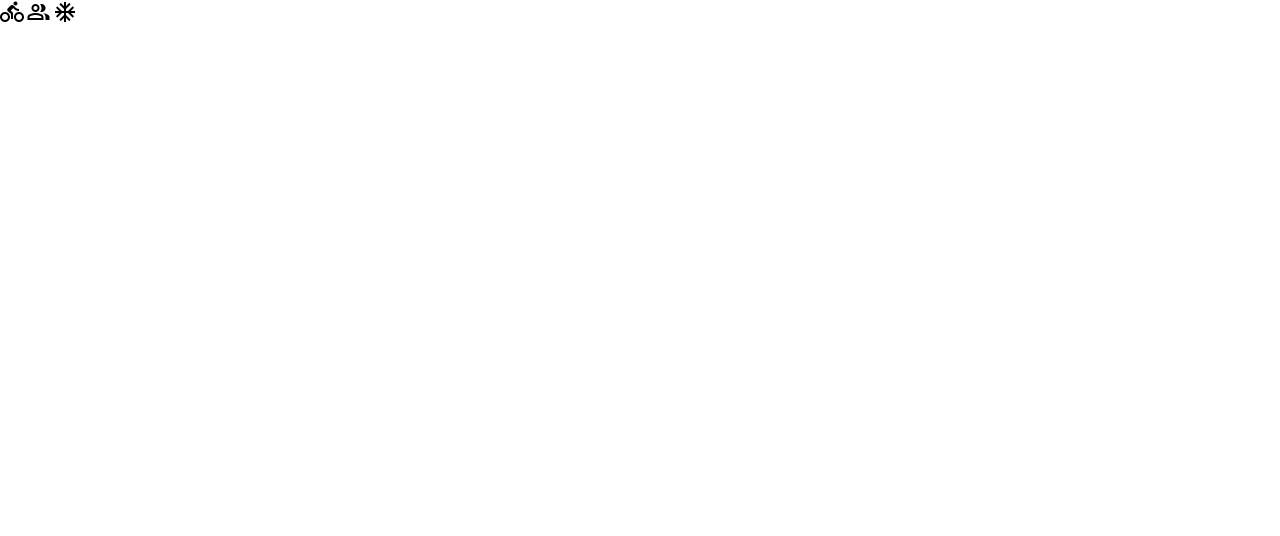
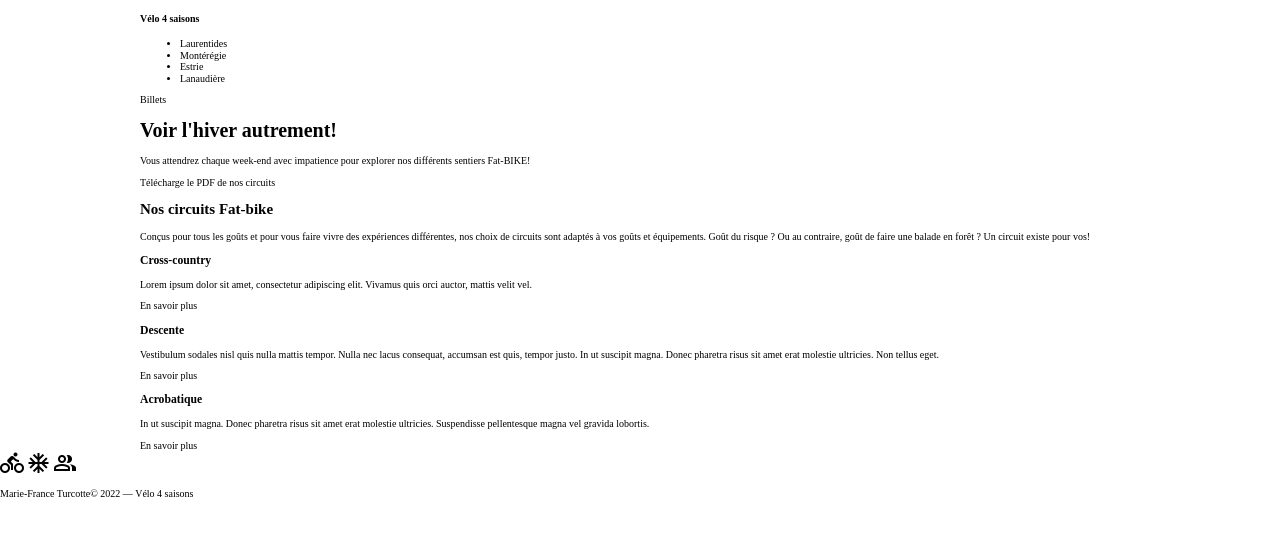
Before and after one commit to Cedrik6245653/CW2_Semaine7, a plain HTML site: page index.html in a window 1280 px wide. Drawn offline with nearby package versions, Linux system fonts and the light colour scheme.

Commit message:
commit html

```diff
--- a/index.html
+++ b/index.html
@@ -6,29 +6,89 @@
 
     <link rel="stylesheet" href="css/normalize.css">
     <link rel="stylesheet" href="css/styles.css">
-
     <script src="js/script.js" defer></script>
 
     <link rel="preconnect" href="https://fonts.googleapis.com">
     <link rel="preconnect" href="https://fonts.gstatic.com" crossorigin>
     <link href="https://fonts.googleapis.com/css2?family=Merriweather:opsz,wght@18..144,700&family=Roboto:wght@100..900&display=swap" rel="stylesheet">
-
-    <link rel="stylesheet" href="https://fonts.googleapis.com/css2?family=Material+Symbols+Outlined:opsz,wght,FILL,GRAD@24,400,0,0&icon_names=directions_bike" />
-    <link rel="stylesheet" href="https://fonts.googleapis.com/css2?family=Material+Symbols+Outlined:opsz,wght,FILL,GRAD@24,400,0,0&icon_names=ac_unit" />
-    <link rel="stylesheet" href="https://fonts.googleapis.com/css2?family=Material+Symbols+Outlined:opsz,wght,FILL,GRAD@24,400,0,0&icon_names=group" />
+    <link rel="stylesheet" href="https://fonts.googleapis.com/css2?family=Material+Symbols+Outlined:opsz,wght,FILL,GRAD@24,400,0,0" />
 </head>
 
 <body>
+    <header>
+        <div class="wrapper">
+            <h4>Vélo 4 saisons</h4>
+            <nav>
+                <ul>
+                    <li>Laurentides</li>
+                    <li>Montérégie</li>
+                    <li>Estrie</li>
+                    <li>Lanaudière</li>
+                </ul>
+            </nav>
+            <span class="bouton">Billets</span>
+        </div>
+    </header>
+
+    <section class="hero">
+        <div class="wrapper">
+            <div class="contenuHero">
+                <h1>Voir l'hiver autrement!</h1>
+                <p>Vous attendrez chaque week-end avec impatience pour explorer nos différents sentiers Fat-BIKE!</p>
+                <span class="bouton">Télécharge le PDF de nos circuits</span>
+            </div>
+        </div>
+    </section>
+
+    <section class="sectionPrincipale">
+        <div class="wrapper">
+            <h2>Nos circuits Fat-bike</h2>
+            <p>Conçus pour tous les goûts et pour vous faire vivre des expériences différentes, nos choix de circuits sont adaptés à vos goûts et équipements. Goût du risque ? Ou au contraire, goût de faire une balade en forêt ? Un circuit existe pour vos!</p>
+
+            <div class="grilleContenu">
+                <article>
+                    <h3>Cross-country</h3>
+                    <p>Lorem ipsum dolor sit amet, consectetur adipiscing elit. Vivamus quis orci auctor, mattis velit vel.</p>
+                    <span class="bouton">En savoir plus</span>
+                </article>
+
+                <article>
+                    <h3>Descente</h3>
+                    <p>Vestibulum sodales nisl quis nulla mattis tempor. Nulla nec lacus consequat, accumsan est quis, tempor justo. In ut suscipit magna. Donec pharetra risus sit amet erat molestie ultricies. Non tellus eget.</p>
+                    <span class="bouton">En savoir plus</span>
+                </article>
+
+                <article>
+                    <h3>Acrobatique</h3>
+                    <p> In ut suscipit magna. Donec pharetra risus sit amet erat molestie ultricies. Suspendisse pellentesque magna vel gravida lobortis.</p>
+                    <span class="bouton">En savoir plus</span>
+                </article>
+            </div>
+        </div>
+    </section>
+
+    <footer>
+        <div class="conteneurLogos">
+            <span class="cercle">
                 <span class="material-symbols-outlined">
                     directions_bike
                 </span>
+            </span>
 
+            <span class="cercle">
+                <span class="material-symbols-outlined">
+                    ac_unit
+                </span>
+            </span>
+
+            <span class="cercle">
                 <span class="material-symbols-outlined">
                     group
                 </span>
+            </span>
+        </div>
 
-    <span class="material-symbols-outlined">
-        ac_unit
-    </span>
+        <p>Marie-France Turcotte© 2022 — Vélo 4 saisons</p>
+    </footer>
 </body>
 </html>
```
Lines whose indentation alone changed are shown as unchanged.
